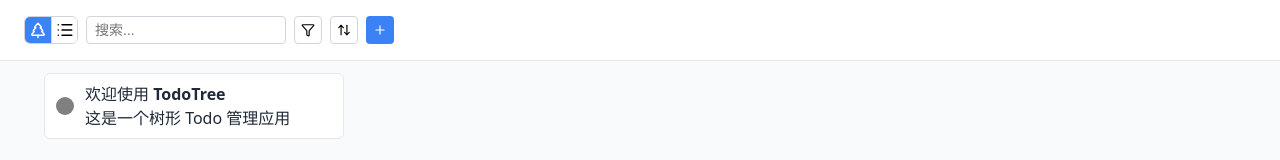
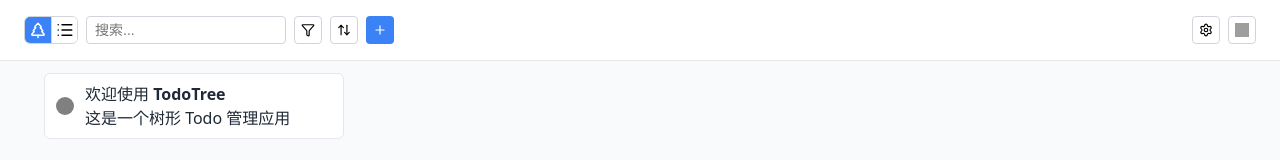
Before and after one commit to ForkKILLET/TodoTree, a Vue app in the folder packages/frontend/: page / in a window 1280 px wide. Shown: the top 160 px of the page. Built offline with nearby package versions, Linux system fonts and the light colour scheme; grey boxes are pictures that could not be loaded; the HTML template or start-up script is replaced by a standard one.

Commit message:
feat: 添加 GitHub 链接

```diff
--- a/packages/frontend/src/components/Toolbar.vue
+++ b/packages/frontend/src/components/Toolbar.vue
@@ -1,6 +1,6 @@
 <template>
   <div class="toolbar">
-    <div class="toolbar-section">
+    <div class="toolbar-section toolbar-main-row">
       <TButtonGroup size="sm">
         <TButton
           v-for="{ value, label, icon } in viewModes"
@@ -80,9 +80,27 @@
         tooltip="添加根项"
         @click="$emit('add-root')"
       />
+
+      <div class="toolbar-right-actions">
+        <TButton
+          size="sm"
+          square
+          :icon="Settings"
+          tooltip="设置"
+          @click="handleSettingsPlaceholder"
+        />
+        <TButton
+          size="sm"
+          square
+          tooltip="GitHub"
+          @click="openGithub"
+        >
+          <img class="simpleicon" src="https://cdn.simpleicons.org/github" alt="GitHub" />
+        </TButton>
+      </div>
     </div>
 
-    <div v-if="hasFilterStep || sortSteps.length > 0" class="steps-row">
+    <div v-if="hasFilterStep || sortSteps.length > 0" class="toolbar-section">
       <div v-if="hasFilterStep" class="menu-anchor">
         <button type="button" class="step-chip" @click="toggleMenuId('filter-step')">
           <Funnel :size="14" class="step-chip-icon" />
@@ -128,7 +146,7 @@
 
 <script setup lang="ts">
 import { nextTick, onBeforeUnmount, onMounted, ref, watch, type Component } from 'vue'
-import { TreePine, List, Plus, Funnel, ArrowUpDown, SortAsc, SortDesc, Trash2, Type, CircleCheck, Clock, BadgeCheck } from 'lucide-vue-next'
+import { TreePine, List, Plus, Funnel, ArrowUpDown, SortAsc, SortDesc, Trash2, Type, CircleCheck, Clock, BadgeCheck, Settings } from 'lucide-vue-next'
 import StatusDot from './StatusDot.vue'
 import TButton from './TButton.vue'
 import TButtonGroup from './TButtonGroup.vue'
@@ -260,6 +278,13 @@ const updateSort = () => {
   emit('update:sort', sortSteps.value)
 }
 
+const handleSettingsPlaceholder = () => {
+}
+
+const openGithub = () => {
+  window.open('https://github.com/ForkKILLET/TodoTree', '_blank', 'noopener,noreferrer')
+}
+
 const handleOutsideClick = (event: MouseEvent) => {
   if (! openMenuId.value) return
   const target = event.target as HTMLElement | null
@@ -295,6 +320,23 @@ onBeforeUnmount(() => {
   align-items: center;
   gap: 8px;
   flex-wrap: wrap;
+}
+
+.toolbar-main-row {
+  width: 100%;
+}
+
+.toolbar-right-actions {
+  margin-left: auto;
+  display: inline-flex;
+  align-items: center;
+  gap: 8px;
+}
+
+.simpleicon {
+  width: 14px;
+  height: 14px;
+  display: block;
 }
 
 .search-input {
@@ -356,12 +398,6 @@ onBeforeUnmount(() => {
   color: var(--color-danger);
 }
 
-.steps-row {
-  display: flex;
-  align-items: center;
-  gap: 8px;
-}
-
 .step-chip {
   border: 1px solid var(--color-border-light);
   background: var(--color-bg-primary);
```
